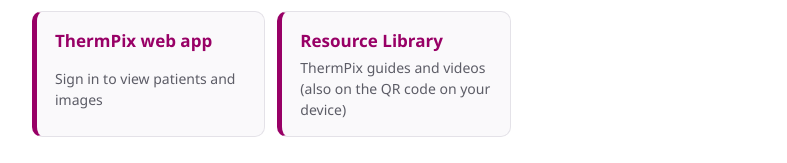
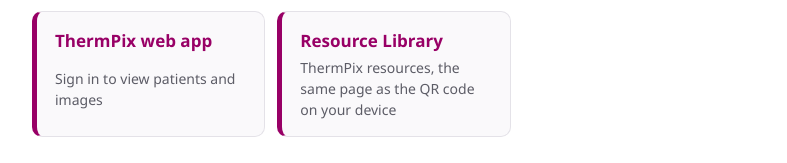
Before and after one commit to usatherm-devops/thermpix-links, a plain HTML site: page index.html in a window 1280 px wide. Shown: the part 212-375 px from the top of the page, without its empty margins (246-1033 px from the left). Drawn offline with Linux system fonts and the light colour scheme.

Commit message:
Resource Library description

```diff
--- a/index.html
+++ b/index.html
@@ -35,7 +35,7 @@ footer{font-size:13px;color:var(--muted)}
     <a class="card" href="https://help.usatherm.com/portal/en/newticket" target="_blank" rel="noopener"><b>Get support</b><span>Submit a support ticket to our team</span></a>
     <a class="card" href="https://ia-usatherm.zohobookings.com/usatherm" target="_blank" rel="noopener"><b>Book training</b><span>Pick a time for onboarding or training</span></a>
     <a class="card" href="https://app.thermpix.com" target="_blank" rel="noopener"><b>ThermPix web app</b><span>Sign in to view patients and images</span></a>
-    <a class="card" href="https://linktr.ee/thermpix" target="_blank" rel="noopener"><b>Resource Library</b><span>ThermPix guides and videos (also on the QR code on your device)</span></a>
+    <a class="card" href="https://linktr.ee/thermpix" target="_blank" rel="noopener"><b>Resource Library</b><span>ThermPix resources, the same page as the QR code on your device</span></a>
   </div>
 
   <section class="contact" aria-labelledby="c">
```
